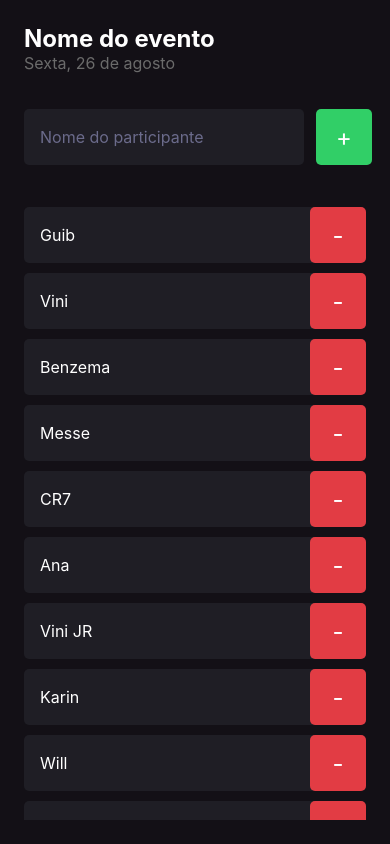
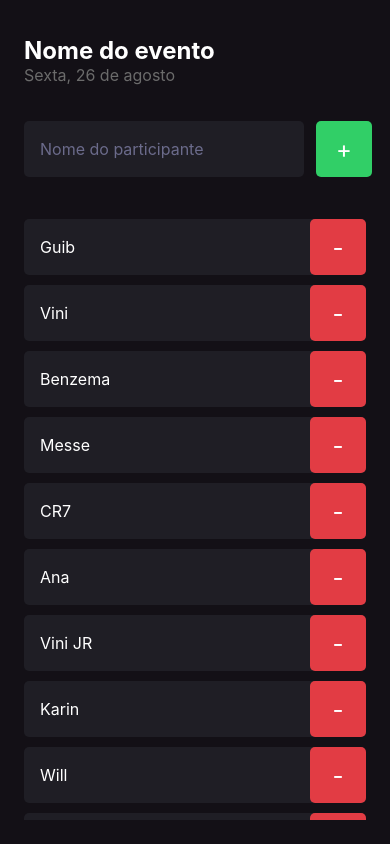
Before and after one commit to mguibtech/imhere, a React Native app: screen / in a window 390 px wide. Built offline with nearby package versions, Linux system fonts and the light colour scheme.

Commit message:
Apresentando mensagens de ação ao usuário quando adicionar ou remover participante

```diff
--- a/App.tsx
+++ b/App.tsx
@@ -1,7 +1,17 @@
+import { StatusBar } from "react-native"
+
 import { Home } from "./src/screens/Home"
 
 export default function App(){
   return(
-    <Home />
+    <>
+      <StatusBar
+        barStyle="light-content"
+        backgroundColor="transparent"
+        translucent
+      />
+      <Home />
+    </>
+
   )
 }
--- a/src/screens/Home/index.tsx
+++ b/src/screens/Home/index.tsx
@@ -8,13 +8,22 @@ export function Home() {
     const participants = ['Guib', 'Vini', 'Benzema', 'Messe', 'CR7','Ana', 'Vini JR', 'Karin', 'Will', 'JB', 'JP', 'Jenny']
 
     function handleParticipantAdd() {
-        console.log('Clicou no botão de adicionar participante');
-
-        Alert.alert("Você clicou", "Este é um botão de add participante")
+        if(participants.includes("Messe")){
+            return Alert.alert("Atenção", "Este nome já existe na lista")
+        }
     }
 
     function handleParticipantRemove(name: string) {
-        console.log(`Você clicou em remover o participante ${name}`);
+        Alert.alert("Remover", `Deseja remover o particiipante ${name}?`, [
+            {
+                text: 'Sim',
+                onPress: () => Alert.alert("Deletado!")
+            },
+            {
+                text: 'Não',
+                style: 'cancel'
+            }
+        ])
     }
 
     return (
@@ -50,7 +59,7 @@ export function Home() {
                     <Participant
                         key={item}
                         name={item}
-                        onRemove={() => handleParticipantRemove("Guib")}
+                        onRemove={() => handleParticipantRemove(item)}
                     />
                 )}
                 showsVerticalScrollIndicator={false}
--- a/src/screens/Home/styles.ts
+++ b/src/screens/Home/styles.ts
@@ -4,7 +4,8 @@ export const styles = StyleSheet.create({
     container:{
       flex: 1,
       backgroundColor: '#131016',
-      padding: 24
+      padding: 24,
+      paddingTop: 36
     },
     eventName:{
       color:'#ffff',
```
